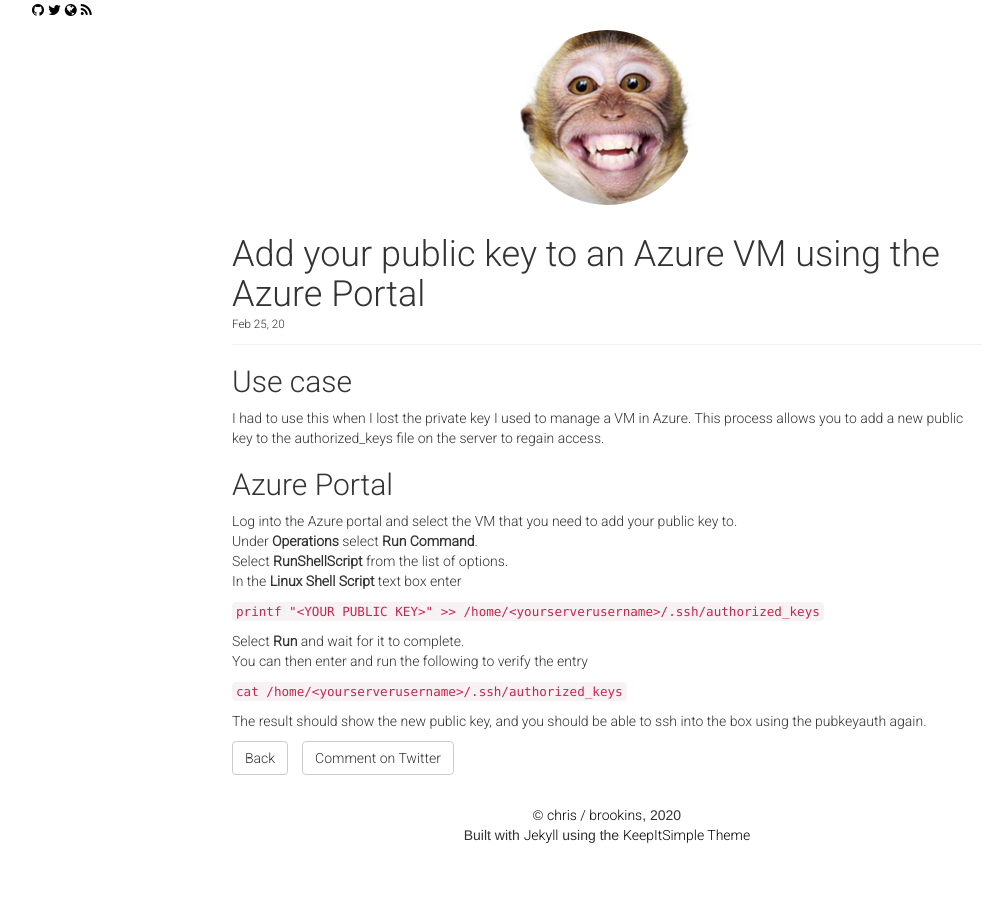
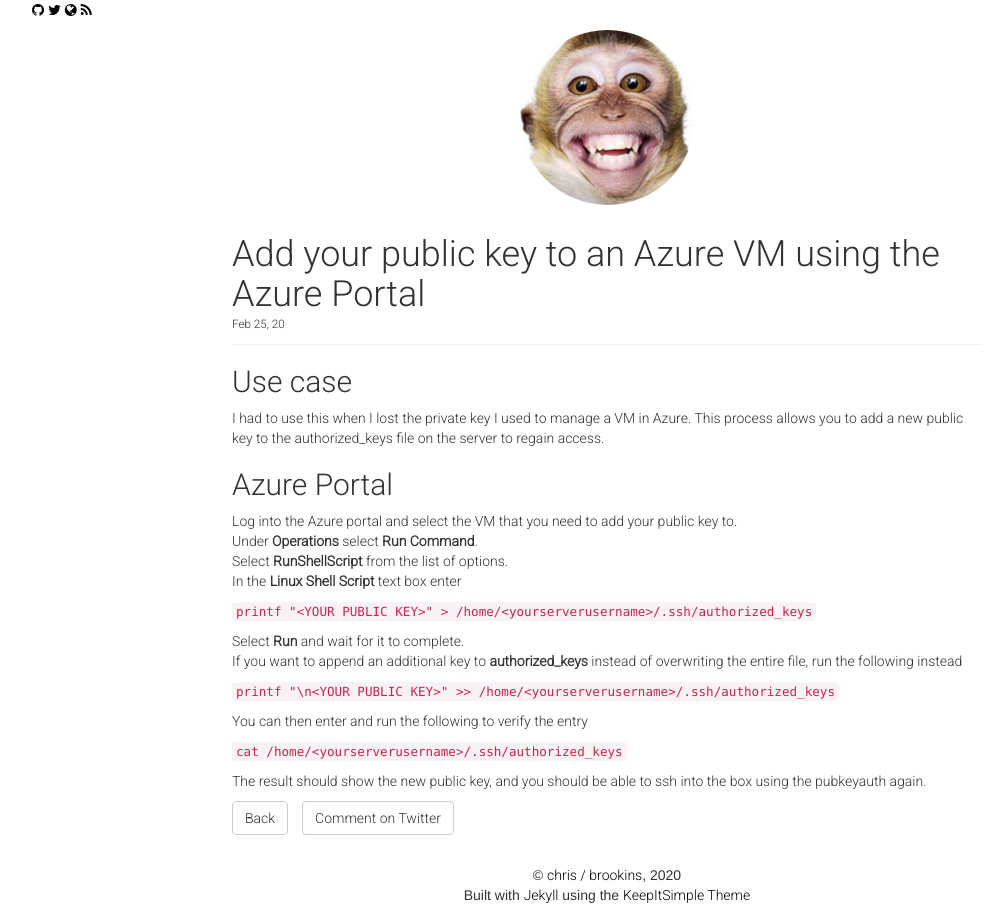
Before and after one commit to cbrookins/cbrookins.github.io, a Jekyll site: the page built from _posts/2020-02-25-Add-your-public-key-to-an-Azure-VM-using-the-Azure-Portal.markdown, in a window 1280 px wide. Shown: the whole page, without its empty margins (33-1027 px from the left). Built offline with Jekyll 4.4.1, drawn with Linux system fonts in a browser that asks for light colours; nearby versions of some CDN libraries.

Commit message:
Update 2020-02-25-Add-your-public-key-to-an-Azure-VM-using-the-Azure-Portal.markdown

```diff
--- a/_posts/2020-02-25-Add-your-public-key-to-an-Azure-VM-using-the-Azure-Portal.markdown
+++ b/_posts/2020-02-25-Add-your-public-key-to-an-Azure-VM-using-the-Azure-Portal.markdown
@@ -13,9 +13,13 @@
 Select **RunShellScript** from the list of options.
 In the **Linux Shell Script** text box enter
 
-``printf "<YOUR PUBLIC KEY>" >> /home/<yourserverusername>/.ssh/authorized_keys``
+``printf "<YOUR PUBLIC KEY>" > /home/<yourserverusername>/.ssh/authorized_keys``
 
 Select **Run** and wait for it to complete.
+If you want to append an additional key to **authorized_keys** instead of overwriting the entire file, run the following instead
+
+``printf "\n<YOUR PUBLIC KEY>" >> /home/<yourserverusername>/.ssh/authorized_keys``
+
 You can then enter and run the following to verify the entry
 
 ``cat /home/<yourserverusername>/.ssh/authorized_keys``
```
